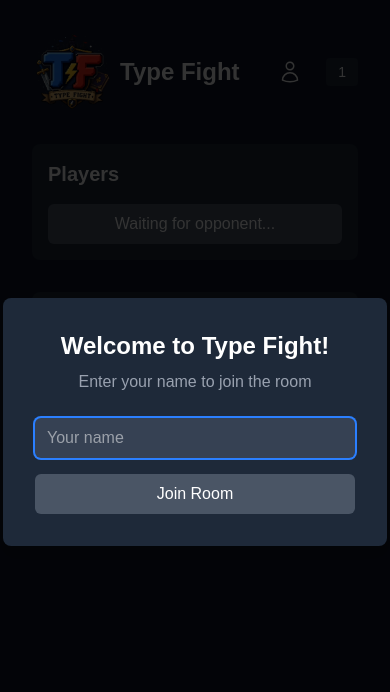
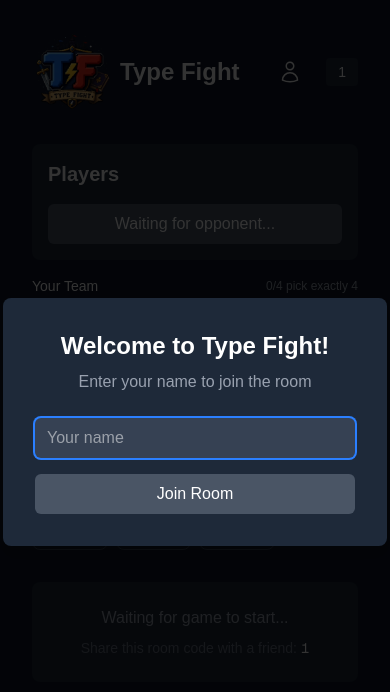
Before and after one commit to Gadu25/type-fight, a Next.js app in the folder client/: page /room/1 in a window 390 px wide. Shown: the top 692 px of the page. Built offline with nearby package versions, Linux system fonts and the light colour scheme.

Commit message:
feat: wire team picker and server teams into the room page

```diff
--- a/client/src/app/room/[id]/page.tsx
+++ b/client/src/app/room/[id]/page.tsx
@@ -18,7 +18,8 @@
 import { getAccount, createAccount, updateMatchHistory } from '@/lib/account'
 import { getRandomPhrase, type Tier } from '@/lib/words'
 import BattleStage, { type CameraMode } from '@/components/battle/BattleStage'
-import { getTeam, type Team } from '@/lib/team'
+import TeamPicker from '@/components/TeamPicker'
+import { getTeam, saveTeam, type Team } from '@/lib/team'
 import { getBattleground } from '@/lib/battlegrounds'
 
 type GameState = 'lobby' | 'countdown' | 'playing' | 'finished'
@@ -30,6 +31,7 @@
   isHost: boolean
   hp?: number
   isAlive?: boolean
+  team?: Team
 }
 
 const BATTLE_TIME_LIMIT = 120
@@ -77,7 +79,7 @@
   const floatIdRef = useRef(0)
   const [opponentAttack, setOpponentAttack] = useState<string>('')
   const [cameraMode, setCameraMode] = useState<CameraMode>('wide')
-  const [playerTeam] = useState<Team>(() => getTeam())
+  const [playerTeam, setPlayerTeam] = useState<Team>(() => getTeam())
   const [battlegroundId, setBattlegroundId] = useState<string | null>(null)
 
   const wsRef = useRef<WebSocket | null>(null)
@@ -147,7 +149,8 @@
             ready: false,
             isHost: false,
             hp: 1000,
-            isAlive: true
+            isAlive: true,
+            team: p.team ?? []
           })))
           if (message.host_id) {
             setHostId(message.host_id)
@@ -169,7 +172,8 @@
               ready: false,
               isHost: false,
               hp: 1000,
-              isAlive: true
+              isAlive: true,
+              team: message.player!.team ?? []
             }]
           })
         }
@@ -184,7 +188,8 @@
             ready: true,
             isHost: false,
             hp: 1000,
-            isAlive: true
+            isAlive: true,
+            team: p.team ?? []
           })))
           setGameState('countdown')
           setPlayerHP(1000)
@@ -291,6 +296,7 @@
             isHost: message.player_left!.new_host_id ? p.id === message.player_left!.new_host_id : false,
             hp: currentPlayer?.hp || 1000,
             isAlive: true,
+            team: (p as { team?: Tier[] }).team ?? []
           })))
           if (message.player_left.new_host_id) {
             setHostId(message.player_left.new_host_id)
@@ -489,6 +495,11 @@
     }
   }, [playerTeam])
 
+  const handleTeamChange = useCallback((newTeam: Team) => {
+    setPlayerTeam(newTeam)
+    saveTeam(newTeam)
+  }, [])
+
   const handlePlayAgain = useCallback(() => {
     if (wsRef.current) {
       sendMessage(wsRef.current, { type: 'play_again' })
@@ -524,6 +535,7 @@
   const isHost = playerId === hostId
   const currentPlayer = players.find(p => p.id === playerId)
   const opponentPlayer = players.find(p => p.id !== playerId)
+  const opponentTeam: Team = opponentPlayer?.team ?? []
 
   return (
     <main className="relative min-h-screen bg-gray-900 text-white p-8">
@@ -549,7 +561,7 @@
             <BattleStage
               battleground={getBattleground(battlegroundId ?? undefined)}
               playerTeam={playerTeam}
-              opponentTeam={['grunt', 'archer', 'paladin', 'cleric']}
+              opponentTeam={opponentTeam}
               activePlayerTier={(currentAttack as Tier) || null}
               activeOpponentTier={(opponentAttack as Tier) || null}
               cameraMode={cameraMode}
@@ -581,7 +593,7 @@
 
         <div className="grid grid-cols-1 lg:grid-cols-3 gap-8">
           {(gameState === 'lobby' || gameState === 'finished') && (
-            <div className="lg:col-span-1">
+            <div className="lg:col-span-1 space-y-4">
               <PlayerList
                 players={players}
                 hostId={hostId}
@@ -592,6 +604,12 @@
                 isRoomFull={isRoomFull}
                 isReady={isReady}
                 opponentReady={opponentReady}
+                teamComplete={playerTeam.length === 4}
+              />
+              <TeamPicker
+                team={playerTeam}
+                onChange={handleTeamChange}
+                disabled={gameState !== 'lobby' || isReady}
               />
             </div>
           )}
```
Also changed, not shown: 1 other file (tests, documents, lock files or other folders).
